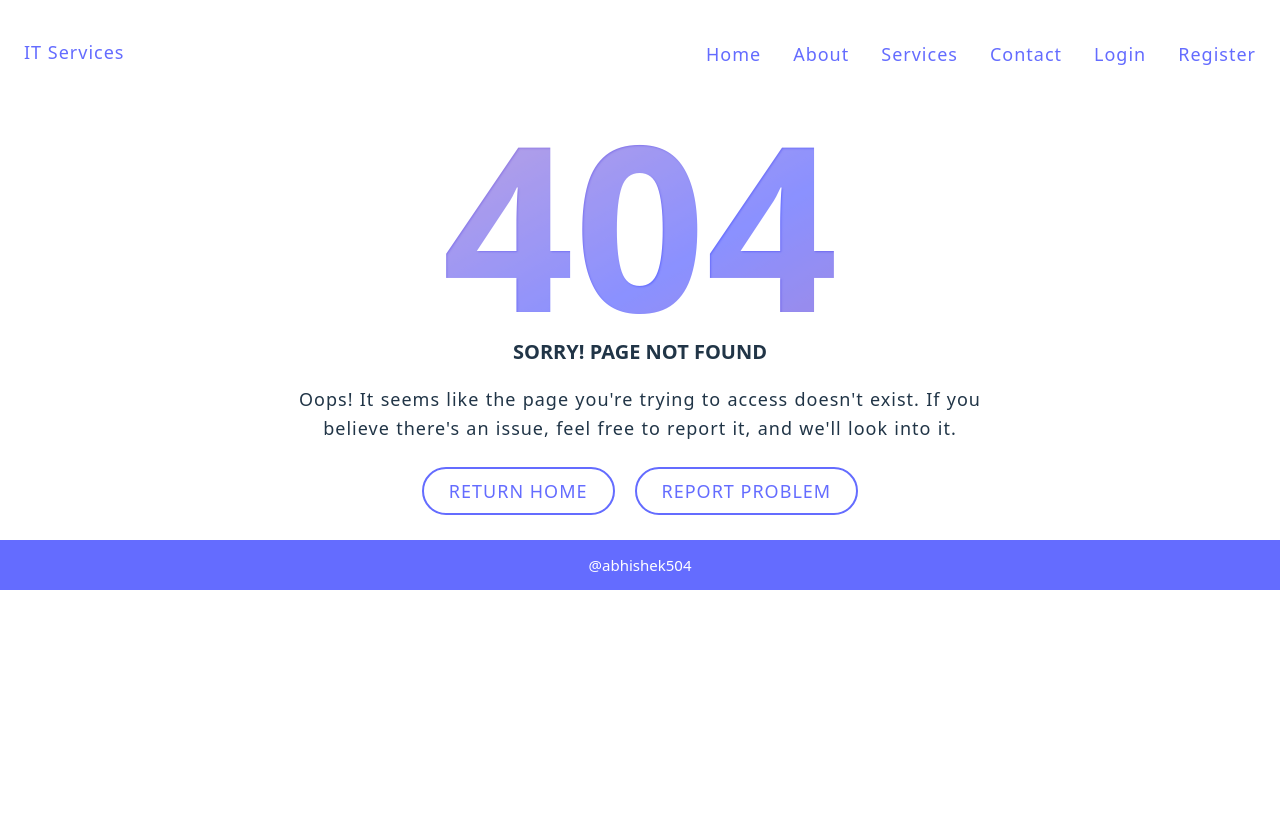
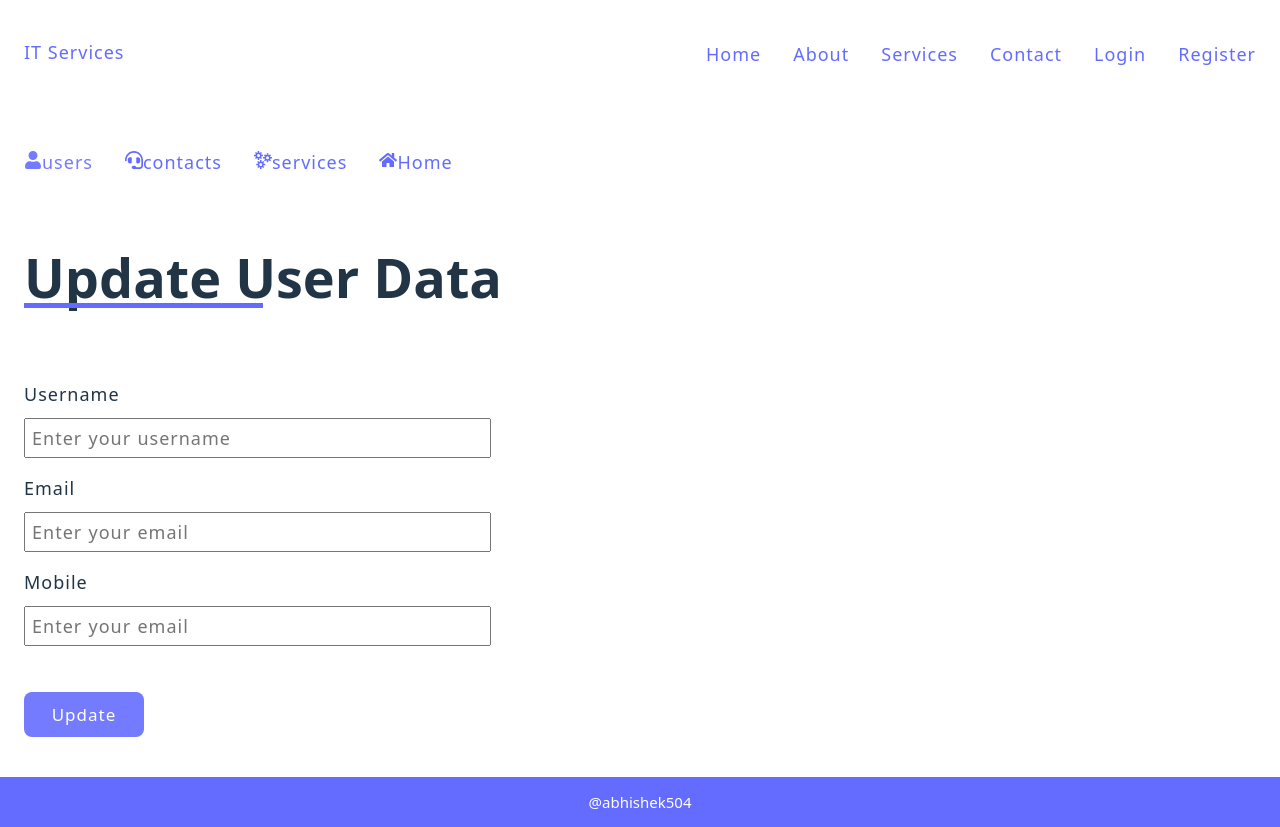
Before and after one commit to abhisheksahu504/MERN2024, a React (Vite) app in the folder client/: page /admin/users/1/edit in a window 1280 px wide. Before the commit the page ends 800 px from the top, so only its background shows below. Built offline with nearby package versions, Linux system fonts and the light colour scheme; no server answers.

Commit message:
edit section frontend part done

```diff
--- a/client/src/App.jsx
+++ b/client/src/App.jsx
@@ -13,6 +13,7 @@ import { Logout } from "./pages/Logout";
 import { AdminLayout } from "./components/layouts/Admin-Layout";
 import { AdminUsers } from "./pages/Admin-Users";
 import { AdminContacts } from "./pages/Admin-Contacts";
+import { AdminUpdate } from "./pages/Admin-Update";
 const App = () => {
   return (
     <>
@@ -30,6 +31,7 @@ const App = () => {
           <Route path="/admin" element={<AdminLayout />}>
             <Route path="users" element={<AdminUsers />} />
             <Route path="contacts" element={<AdminContacts />} />
+            <Route path="users/:id/edit" element={<AdminUpdate />} />
           </Route>
         </Routes>
         <Footer />
--- /dev/null
+++ b/client/src/pages/Admin-Update.jsx
@@ -0,0 +1,99 @@
+import React, { useEffect, useState } from "react";
+import { useParams } from "react-router-dom";
+import { useAuth } from "../store/auth";
+
+export const AdminUpdate = () => {
+  const [data, setData] = useState({
+    username: "",
+    email: "",
+    message: "",
+  });
+  const params = useParams();
+  const { authorizationToken } = useAuth();
+  useEffect(() => {
+    getSingleUserData();
+  }, []);
+  //get single user data
+  const getSingleUserData = async () => {
+    try {
+      const response = await fetch(
+        `http://localhost:5000/api/admin/users/${params.id}`,
+        {
+          method: "GET",
+          headers: {
+            Authorization: authorizationToken,
+          },
+        }
+      );
+      const data = await response.json();
+      console.log(`users single delete ${data}`);
+      setData(data);
+      //   if (response.ok) {
+      //     getAllUsersData();
+      //   }
+    } catch (error) {
+      console.log(error);
+    }
+  };
+  const handleInput = () => {};
+  const handleSubmit = () => {};
+
+  return (
+    <section className="section-contact">
+      <div className="conatact-content container">
+        <h1 className="main-heading">Update User Data</h1>
+      </div>
+      <div className="container grid grid-two-cols">
+        {/* form section  */}
+        <div className="section-form">
+          <form onSubmit={handleSubmit}>
+            <div>
+              <label htmlFor="username">username</label>
+              <input
+                type="text"
+                name="username"
+                placeholder="Enter your username"
+                id="username"
+                required
+                autoComplete="off"
+                value={data.username}
+                onChange={handleInput}
+              />
+            </div>
+            <div>
+              <label htmlFor="email">email</label>
+              <input
+                type="email"
+                name="email"
+                placeholder="Enter your email"
+                id="email"
+                required
+                autoComplete="off"
+                value={data.email}
+                onChange={handleInput}
+              />
+            </div>
+            <div>
+              <label htmlFor="phone">Mobile</label>
+              <input
+                type="phone"
+                name="phone"
+                placeholder="Enter your email"
+                id="phone"
+                required
+                autoComplete="off"
+                value={data.phone}
+                onChange={handleInput}
+              />
+            </div>
+
+            <br />
+            <button style={{ width: 120 }} type="submit">
+              Update
+            </button>
+          </form>
+        </div>
+      </div>
+    </section>
+  );
+};
```
